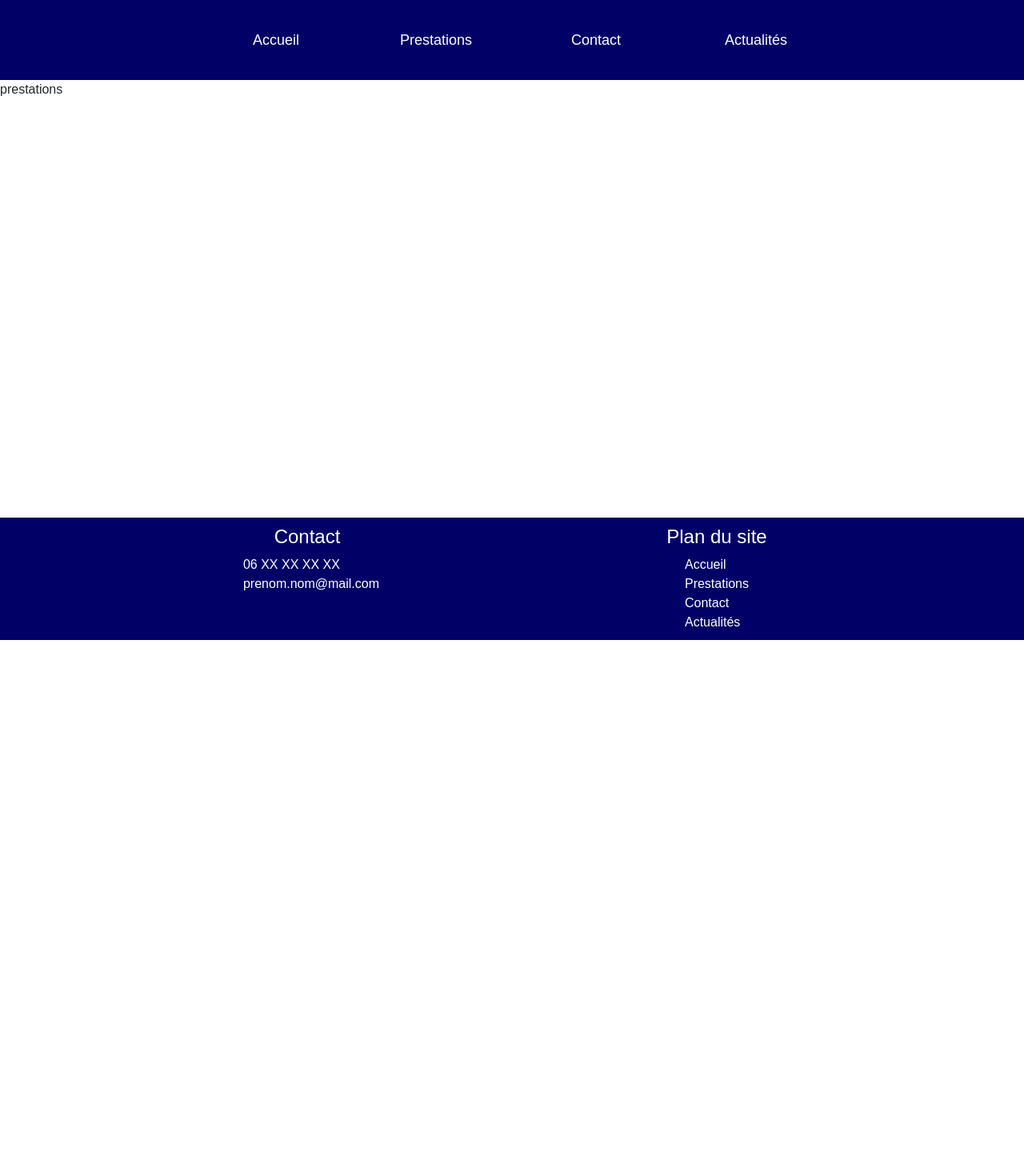
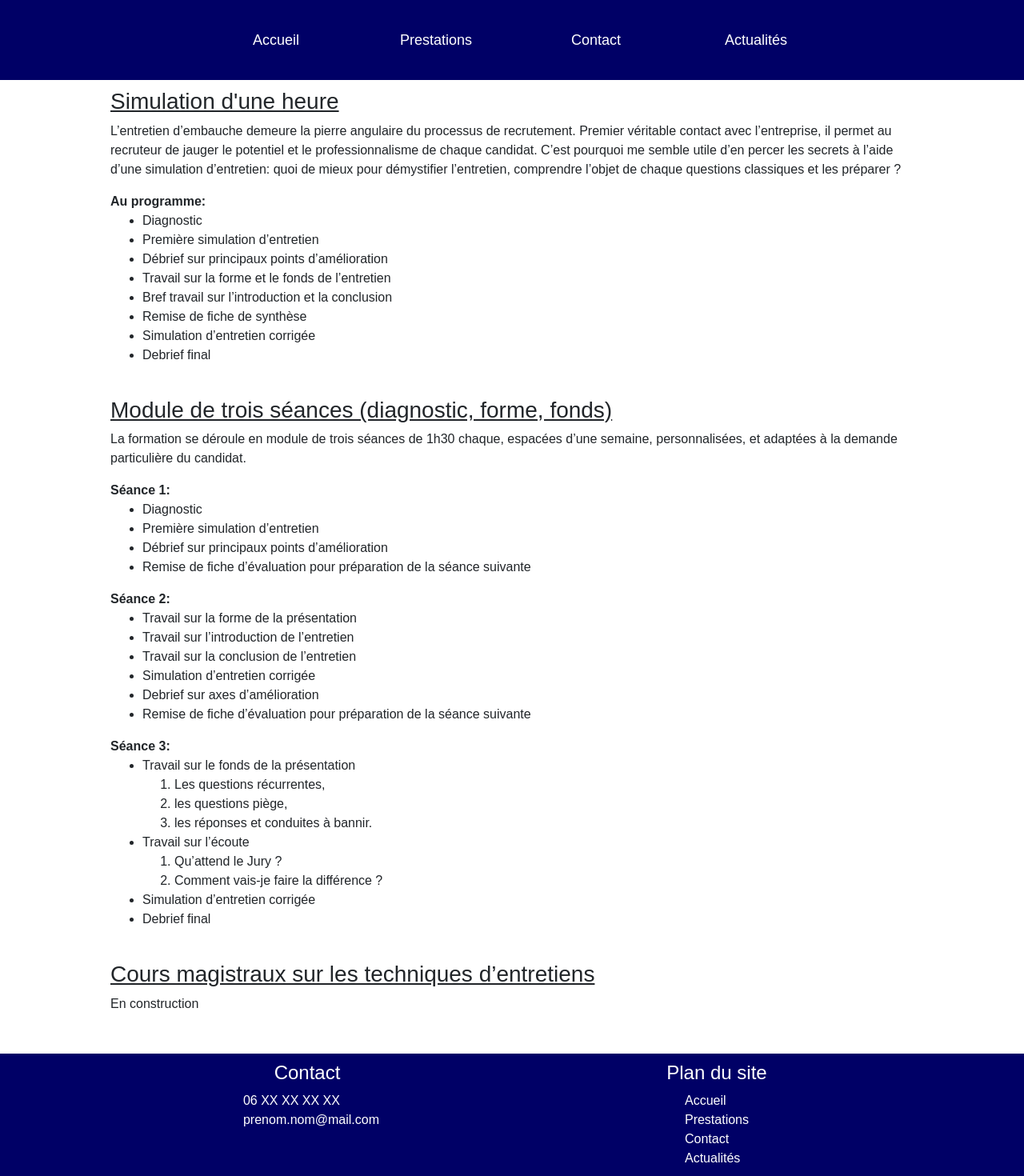
Before and after one commit to alxuy/NomadeNumerique, a React (Create React App) app: page /prestations in a window 1280 px wide. Shown: the whole page at 80% size. Before the commit the page ends 800 px from the top, so only its background shows below. Built offline with nearby package versions, Linux system fonts and the light colour scheme.

Commit message:
page prestations done

```diff
--- a/src/Prestations.js
+++ b/src/Prestations.js
@@ -1,9 +1,90 @@
-import React from 'react'
+import React from 'react';
 
 const Prestations = () => {
     return <div>
-        prestations
-    </div>
-}
+        <div style={{display: 'flex', justifyContent: 'center'}}>
+            <div style={{width: '1024px', minWidth: '320px', padding: '10px'}}>
+                <div style={{marginBottom: '40px'}}>
+                    <h3 style={{textDecoration: 'underline'}}>Simulation d'une heure</h3>
+
+                    <p>L’entretien d’embauche demeure la pierre angulaire du processus de recrutement. Premier véritable
+                        contact avec l’entreprise, il permet au recruteur de jauger le potentiel et le professionnalisme
+                        de
+                        chaque candidat. C’est pourquoi me semble utile d’en percer les secrets à l’aide d’une
+                        simulation
+                        d’entretien: quoi de mieux pour démystifier l’entretien, comprendre l’objet de chaque questions
+                        classiques et les préparer ?</p>
+                    <b>Au programme:</b>
+                    <p>
+                        <ul>
+                            <li>Diagnostic</li>
+                            <li>Première simulation d’entretien</li>
+                            <li>Débrief sur principaux points d’amélioration</li>
+                            <li>Travail sur la forme et le fonds de l’entretien</li>
+                            <li>Bref travail sur l’introduction et la conclusion</li>
+                            <li>Remise de fiche de synthèse</li>
+                            <li>Simulation d’entretien corrigée</li>
+                            <li>Debrief final</li>
+                        </ul>
+                    </p>
+                </div>
+
+                <div style={{marginBottom: '40px'}}>
+                    <h3 style={{textDecoration: 'underline'}}>Module de trois séances (diagnostic, forme, fonds)</h3>
+                    <p>La formation se déroule en module de trois séances de 1h30 chaque, espacées d’une semaine,
+                        personnalisées, et adaptées à la demande particulière du candidat.</p>
+                    <b>Séance 1:</b>
+                    <p>
+                        <ul>
+                            <li>Diagnostic</li>
+                            <li>Première simulation d’entretien</li>
+                            <li>Débrief sur principaux points d’amélioration</li>
+                            <li>Remise de fiche d’évaluation pour préparation de la séance suivante</li>
+                        </ul>
+                    </p>
+                    <b>Séance 2:</b>
+                    <p>
+                        <ul>
+                            <li>Travail sur la forme de la présentation</li>
+                            <li>Travail sur l’introduction de l’entretien</li>
+                            <li>Travail sur la conclusion de l’entretien</li>
+                            <li>Simulation d’entretien corrigée</li>
+                            <li>Debrief sur axes d’amélioration</li>
+                            <li>Remise de fiche d’évaluation pour préparation de la séance suivante</li>
+                        </ul>
+                    </p>
+                    <b>Séance 3:</b>
+                    <p>
+                        <ul>
+                            <li>
+                                Travail sur le fonds de la présentation
+                                <ol>
+                                    <li>Les questions récurrentes,</li>
+                                    <li>les questions piège,</li>
+                                    <li>les réponses et conduites à bannir.</li>
+                                </ol>
+                            </li>
+                            <li>
+                                Travail sur l’écoute
+                                <ol>
+                                    <li>Qu’attend le Jury ?</li>
+                                    <li>Comment vais-je faire la différence ?</li>
+                                </ol>
+                            </li>
+                            <li>Simulation d’entretien corrigée</li>
+                            <li>Debrief final</li>
+                        </ul>
+                    </p>
+                </div>
+
+                <div style={{marginBottom: '40px'}}>
+                    <h3 style={{textDecoration: 'underline'}}>Cours magistraux sur les techniques d’entretiens</h3>
+                    <p>En construction</p>
+                </div>
+
+            </div>
+        </div>
+    </div>;
+};
 
 export default Prestations;
```
